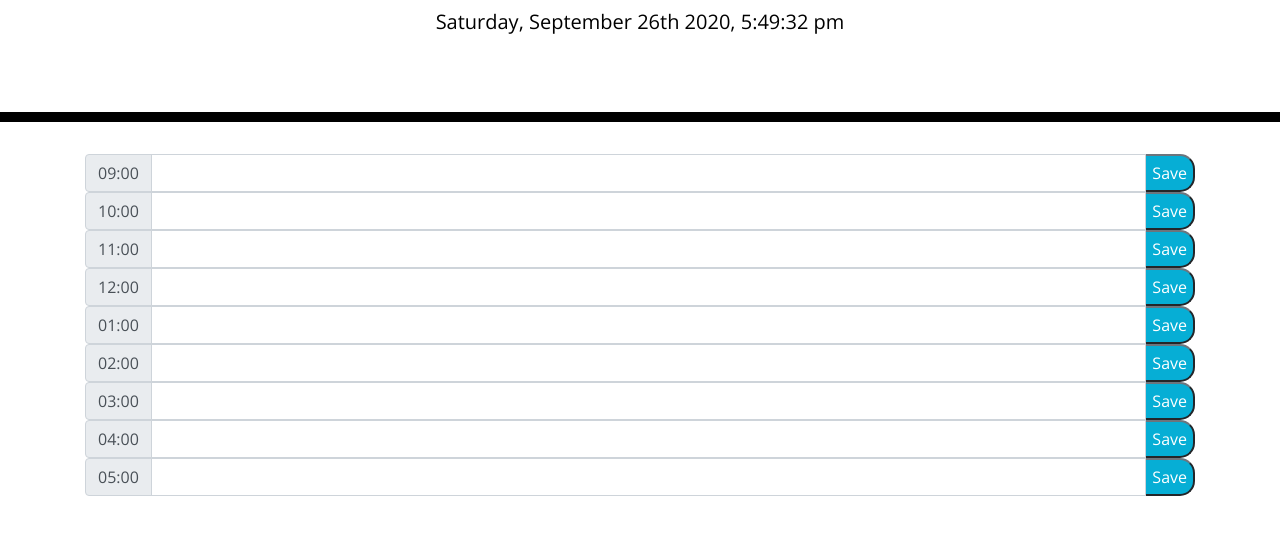
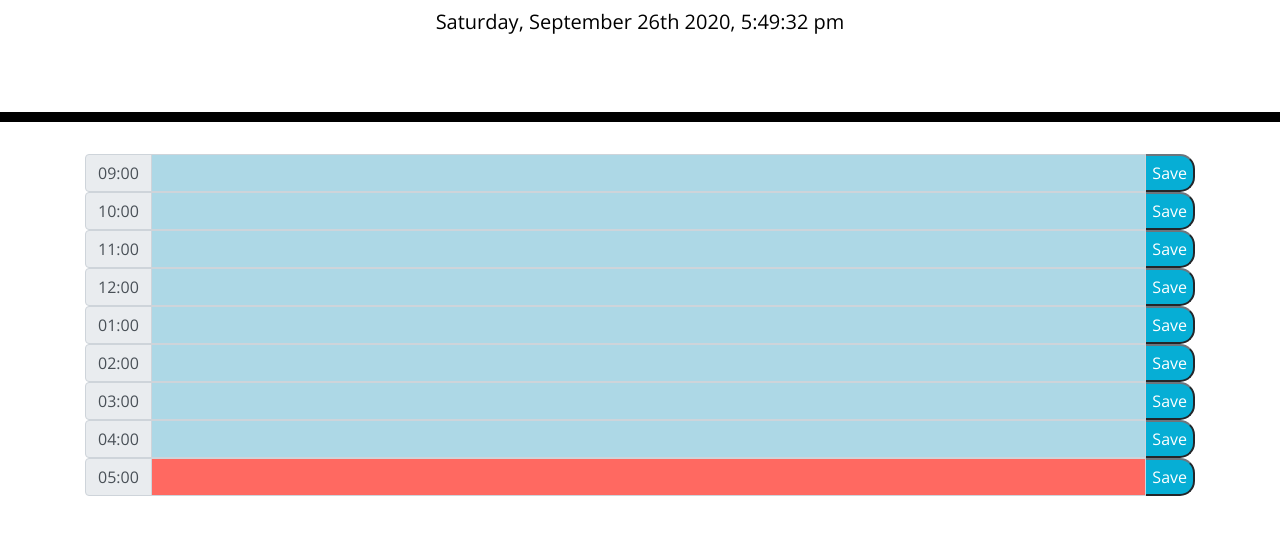
Before and after one commit to ryandelonhull/Day-Planner, a plain HTML site: page index.html in a window 1280 px wide. Shown: the part 182-716 px from the top of the page. Drawn offline with nearby package versions, Linux system fonts and the light colour scheme.

Commit message:
add background color with date parameter

```diff
--- a/index.html
+++ b/index.html
@@ -34,7 +34,7 @@
         <div class="input-group-prepend">
           <span class="input-group-text">09:00</span>
         </div>
-        <input type="text" class="form-control" placeholder="" aria-label="Recipient's username" aria-describedby="button-addon2">
+        <input type="text"  id="timeNine" class="form-control" placeholder="" aria-label="Recipient's username" aria-describedby="button-addon2">
         <div class="input-group-append">
           <button class="saveBtn btn-outline-secondary" type="button" id="saveBtn">Save</button>
         </div>
@@ -43,7 +43,7 @@
         <div class="input-group-prepend">
           <span class="input-group-text">10:00</span>
         </div>
-        <input type="text" class="form-control" placeholder="" aria-label="Recipient's username" aria-describedby="button-addon2">
+        <input type="text"  id="timeTen" class="form-control" placeholder="" aria-label="Recipient's username" aria-describedby="button-addon2">
         <div class="input-group-append">
           <button class="saveBtn btn-outline-secondary" type="button" id="saveBtn">Save</button>
         </div>
@@ -52,7 +52,7 @@
         <div class="input-group-prepend">
           <span class="input-group-text">11:00</span>
         </div>
-        <input type="text" class="form-control" placeholder="" aria-label="Recipient's username" aria-describedby="button-addon2">
+        <input type="text" id="timeEleven" class="form-control" placeholder="" aria-label="Recipient's username" aria-describedby="button-addon2">
         <div class="input-group-append">
           <button class="saveBtn btn-outline-secondary" type="button" id="saveBtn">Save</button>
         </div>
@@ -61,7 +61,7 @@
         <div class="input-group-prepend">
           <span class="input-group-text">12:00</span>
         </div>
-        <input type="text" class="form-control" placeholder="" aria-label="Recipient's username" aria-describedby="button-addon2">
+        <input type="text" id="timeTwelve" class="form-control" placeholder="" aria-label="Recipient's username" aria-describedby="button-addon2">
         <div class="input-group-append">
           <button class="saveBtn btn-outline-secondary" type="button" id="saveBtn">Save</button>
         </div>
@@ -70,7 +70,7 @@
         <div class="input-group-prepend">
           <span class="input-group-text">01:00</span>
         </div>
-        <input type="text" class="form-control" placeholder="" aria-label="Recipient's username" aria-describedby="button-addon2">
+        <input type="text" id="timeOne" class="form-control" placeholder="" aria-label="Recipient's username" aria-describedby="button-addon2">
         <div class="input-group-append">
           <button class="saveBtn btn-outline-secondary" type="button" id="saveBtn">Save</button>
         </div>
@@ -79,7 +79,7 @@
         <div class="input-group-prepend">
           <span class="input-group-text">02:00</span>
         </div>
-        <input type="text" class="form-control" placeholder="" aria-label="Recipient's username" aria-describedby="button-addon2">
+        <input type="text" id= "timeTwo" class="form-control" placeholder="" aria-label="Recipient's username" aria-describedby="button-addon2">
         <div class="input-group-append">
           <button class="saveBtn btn-outline-secondary" type="button" id="saveBtn">Save</button>
         </div>
@@ -88,7 +88,7 @@
         <div class="input-group-prepend">
           <span class="input-group-text">03:00</span>
         </div>
-        <input type="text" class="form-control" placeholder="" aria-label="Recipient's username" aria-describedby="button-addon2">
+        <input type="text" id="timeThree" class="form-control" placeholder="" aria-label="Recipient's username" aria-describedby="button-addon2">
         <div class="input-group-append">
           <button class="saveBtn btn-outline-secondary" type="button" id="saveBtn">Save</button>
         </div>
@@ -97,7 +97,7 @@
         <div class="input-group-prepend">
           <span class="input-group-text">04:00</span>
         </div>
-        <input type="text" class="form-control" placeholder="" aria-label="Recipient's username" aria-describedby="button-addon2">
+        <input type="text" id="timeFour" class="form-control" placeholder="" aria-label="Recipient's username" aria-describedby="button-addon2">
         <div class="input-group-append">
           <button class="saveBtn btn-outline-secondary" type="button" id="saveBtn">Save</button>
         </div>
@@ -106,7 +106,7 @@
         <div class="input-group-prepend">
           <span class="input-group-text">05:00</span>
         </div>
-        <input type="text" class="form-control" placeholder="" aria-label="Recipient's username" aria-describedby="button-addon2">
+        <input type="text" id="timeFive" class="form-control" placeholder="" aria-label="Recipient's username" aria-describedby="button-addon2">
         <div class="input-group-append">
           <button class="saveBtn btn-outline-secondary" type="button" id="saveBtn">Save</button>
         </div>
--- a/script.js
+++ b/script.js
@@ -2,24 +2,42 @@ $(document).ready(function () {
     console.log(moment());
     console.log(moment().format());
 
-
-
     //$("#date-my").text(moment().format("dddd, MMMM Do YYYY, h:mm:ss a"));
 
-
     let updateDate = function () {
-    let currentDate = moment().format("dddd, MMMM Do YYYY, h:mm:ss a")
-    $("#currentDay").text(currentDate)
-    // console.log(currentDate)
+    let currentDate = moment().format("dddd, MMMM Do YYYY, h:mm:ss a");
+    $("#currentDay").text(currentDate);
+    // console.log(currentDate);
+    }
+    let updateTime = function () {
+        let currentTime = moment().format('h:mm:ss');
+        $("#time").text(currentTime);
     }
 
+    function updateColorBackground () {
+        let timeInputBoxes = []
+        let todayHours = moment().hour();
+        timeInputBoxes [0] = $("#timeNine");
+        timeInputBoxes [1] = $("#timeTen");
+        timeInputBoxes [2] = $("#timeEleven");
+        timeInputBoxes [3] = $("#timeTwelve");
+        timeInputBoxes [4] = $("#timeOne");
+        timeInputBoxes [5] = $("#timeTwo");
+        timeInputBoxes [6] = $("#timeThree");
+        timeInputBoxes [7] = $("#timeFour");
+        timeInputBoxes [8] = $("#timeFive");
+        for (let i =0; i < timeInputBoxes.length; i++) {
+            if (todayHours == i + 9) {
+                timeInputBoxes [i].addClass("present");
+            } else if (todayHours > i + 9) {
+                timeInputBoxes [i].addClass("past");
+            } else {
+                timeInputBoxes [i].addClass("future");
+            }
+        }
 
-    let updateTime = function () {
-        let currentTime = moment().format('h:mm:ss')
-        $("#time").text(currentTime)
     }
-
-
+    updateColorBackground ();
 
 
 
@@ -41,9 +59,4 @@ $(document).ready(function () {
     setInterval(updateTime, 1000);
     setInterval(updateDate, 1000);
 
-
-
-
-
-
 })
--- a/style.css
+++ b/style.css
@@ -43,7 +43,7 @@ textarea{
 }
 
 .past {
-  background-color: #d3d3d3;
+  background-color: lightblue;
   color: white;
 }
 
```
